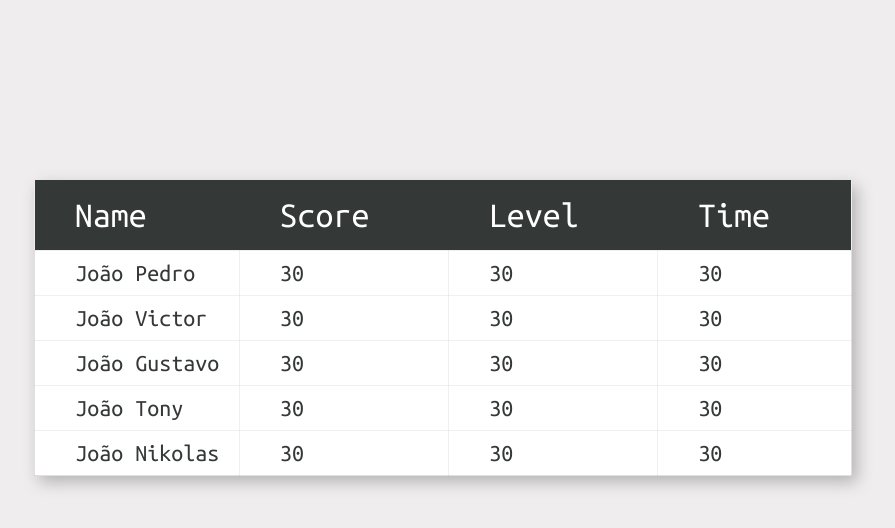
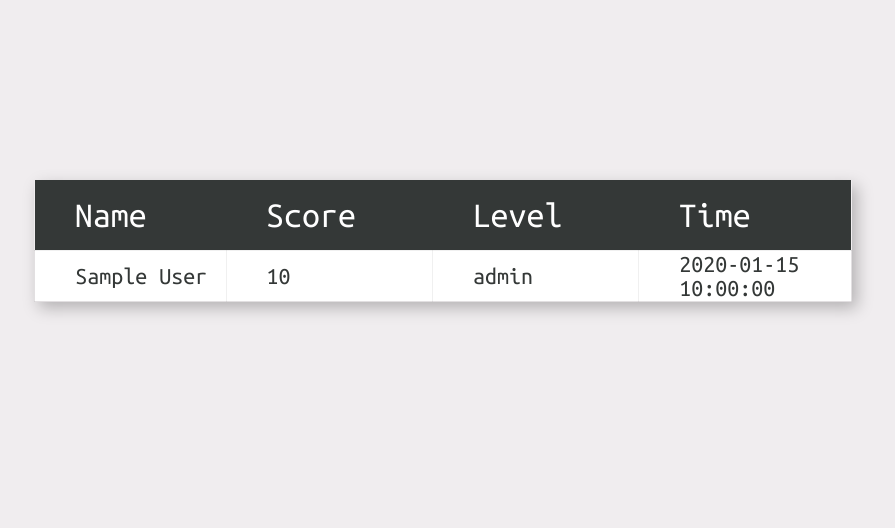
Before and after one commit to VictorGom3s/rolling-tetris, a PHP site: page /rolling-tetris/pages/leaderboard.php in a window 1280 px wide. Shown: the part 80-608 px from the top of the page, without its empty margins (197-1092 px from the left). Run offline with PHP 8.4, Linux system fonts and the light colour scheme; the visitor is signed in with stand-in values (Sample User, id 1); tables that the repository leaves empty or names only in its code hold one stand-in row (values such as "Sample post").

Commit message:
Filling leaderboard and history tables with real data from the DB

```diff
--- a/controller/ScoreboardController.php
+++ b/controller/ScoreboardController.php
@@ -9,9 +9,14 @@ class ScoreboardController{
 
   function getUserScoreboard($id){
     try{
-      $stmt = $this->db->prepare('SELECT score, level, time FROM scoreboard where id_usuario=?');
+      $result = [];
+
+      $stmt = $this->db->prepare('SELECT name, score, level, time FROM scoreboard join user on user.id = scoreboard.id_usuario where id_usuario=?');
       $stmt->execute([$id]);
-      $result = $stmt->fetch();
+
+      while ($row = $stmt->fetch()) {
+        array_push($result, $row);
+      }
 
       if($result == 0){
         throw new Exception("Could not retrieve scoreboard.");
@@ -42,9 +47,12 @@ class ScoreboardController{
 
   function getLeaderboard(){
     try{
-      $stmt = $this->db->prepare('SELECT name, score, level, time FROM scoreboard join user on user.id = scoreboard.id_usuario');
+      $result = [];
+      $stmt = $this->db->prepare('SELECT name, score, level, time FROM scoreboard join user on user.id = scoreboard.id_usuario ORDER BY score DESC LIMIT 10');
       $stmt->execute();
-      $result = $stmt->fetch();
+      while ($row = $stmt->fetch()) {
+        array_push($result, $row);
+      }
 
       if($result == 0){
         throw new Exception("Could not retrieve leaderboard.");
--- a/controller/insertScoreboard.php
+++ b/controller/insertScoreboard.php
@@ -20,6 +20,7 @@ try {
   return $result;
 } catch (Exception $e) {
   echo $e;
+  return $e;
 }
 
 ?>
--- a/pages/leaderboard.php
+++ b/pages/leaderboard.php
@@ -1,8 +1,14 @@
 <?php
   session_start();
+  require_once("../config/db.php");
+  require_once('../controller/ScoreboardController.php');
+
   if(!$_SESSION['logged_in']){
     header("Location: http://localhost/rolling-tetris/pages/login.html");
   }
+
+  $controller = new ScoreboardController($conn);
+  $history = $controller->getLeaderboard();
 ?>
 
 <!DOCTYPE html>
@@ -47,36 +53,15 @@
             </tr>
           </thead>
           <tbody>
-            <tr>
-              <td>João Pedro</td>
-              <td>30</td>
-              <td>30</td>
-              <td>30</td>
-            </tr>
-            <tr>
-              <td>João Victor</td>
-              <td>30</td>
-              <td>30</td>
-              <td>30</td>
-            </tr>
-            <tr>
-              <td>João Gustavo</td>
-              <td>30</td>
-              <td>30</td>
-              <td>30</td>
-            </tr>
-            <tr>
-              <td>João Tony</td>
-              <td>30</td>
-              <td>30</td>
-              <td>30</td>
-            </tr>
-            <tr>
-              <td>João Nikolas</td>
-              <td>30</td>
-              <td>30</td>
-              <td>30</td>
-            </tr>
+           <?php
+            foreach ($history as $row) { ?>
+              <tr>
+                <td><?=$row['name']?></td>
+                <td><?=$row['score']?></td>
+                <td><?=$row['level']?></td>
+                <td><?=$row['time']?></td>
+              </tr>
+            <?php  } ?>
           </tbody>
         </table>
       </div>
--- a/src/script.js
+++ b/src/script.js
@@ -8,7 +8,6 @@ const canvas = document.getElementById("board");
 const preview = document.getElementById("next");
 
 const placar = new Placar();
-placar.atualizarHistorico();
 
 btnPlay.addEventListener("click", (e) => {
   e.preventDefault();
```
Also changed, not shown: pages/game.php (+18 -5 lines), src/Placar.js (+1 -41 lines).
